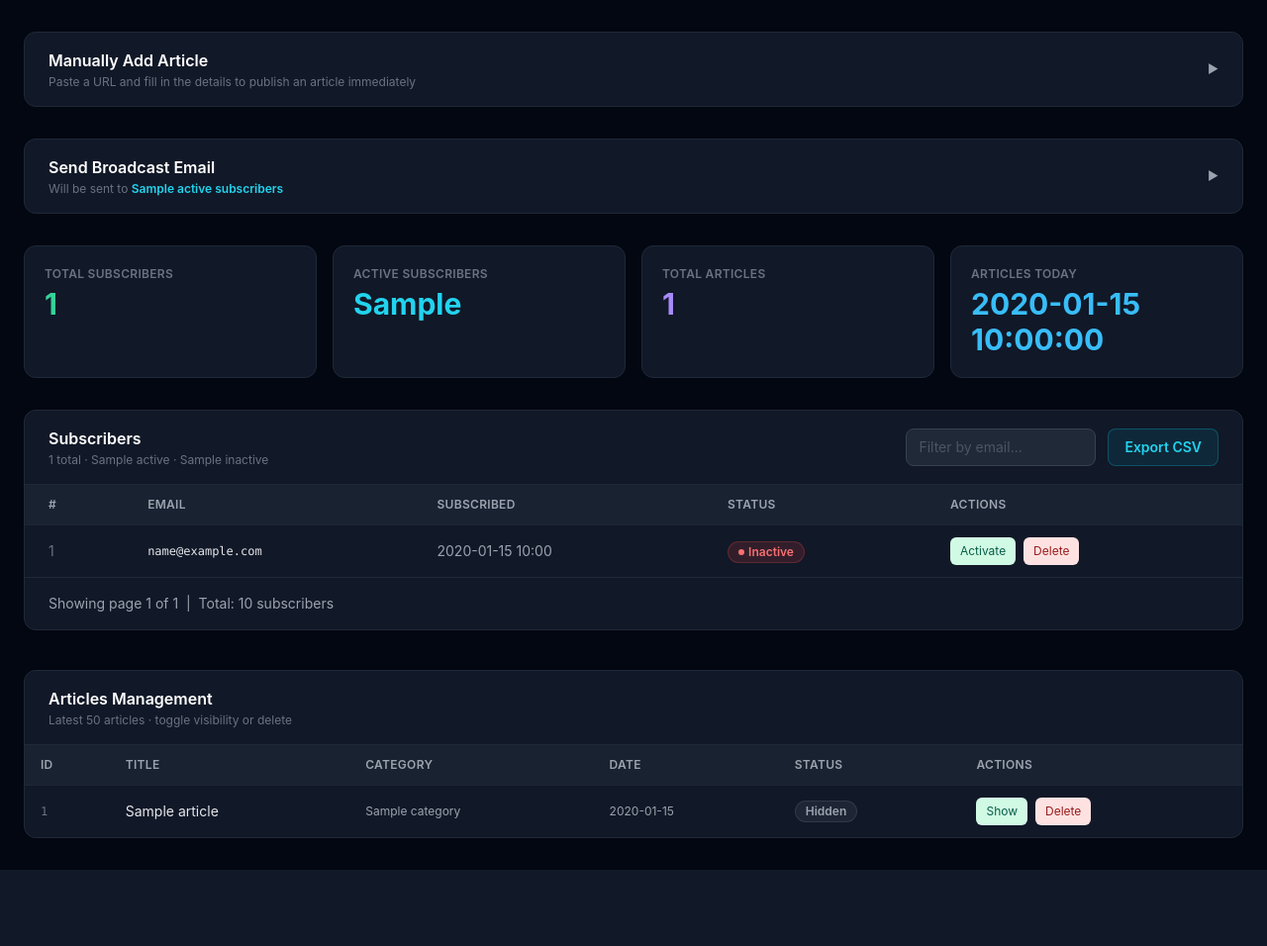
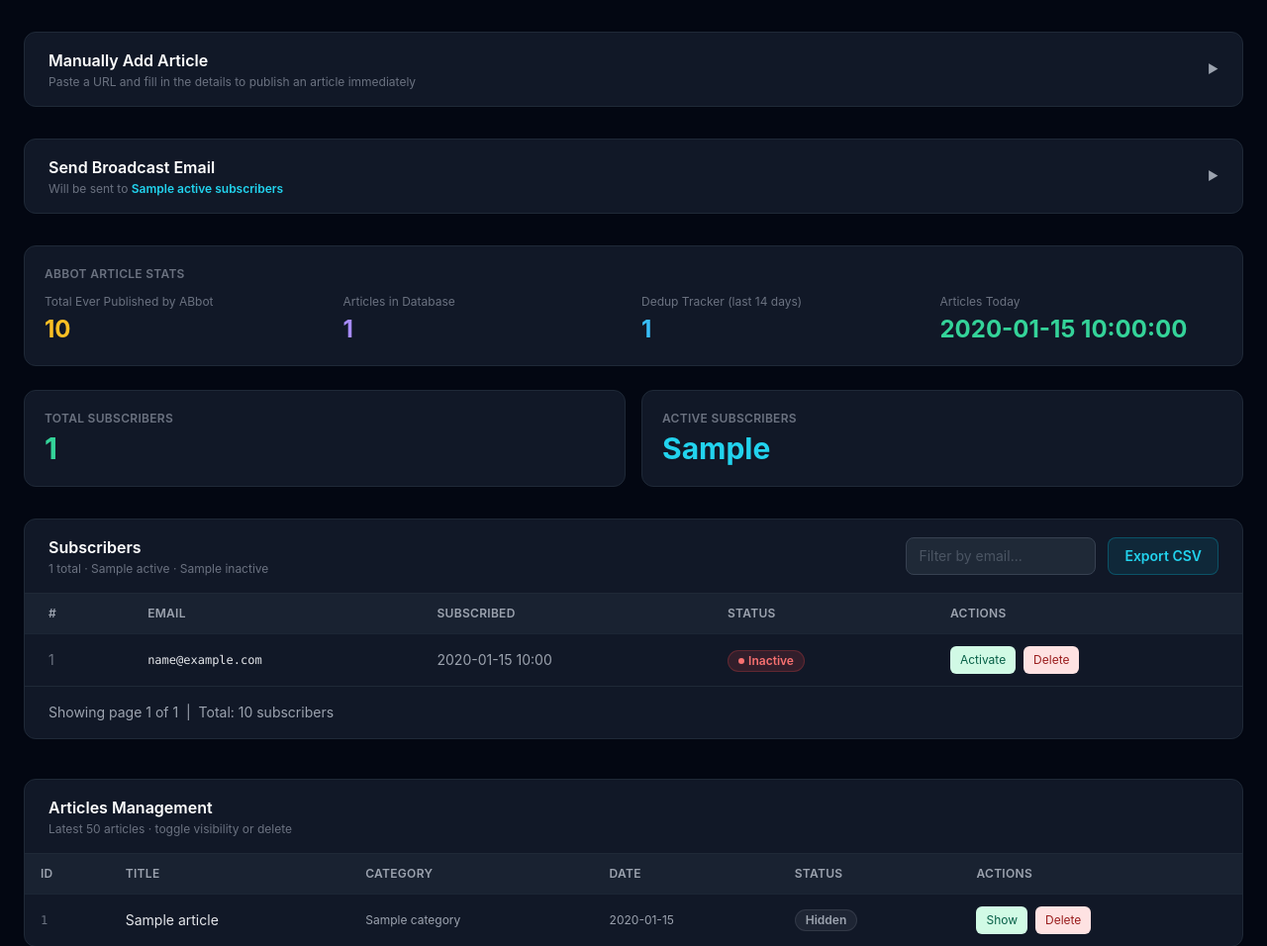
Before and after one commit to joetan79/ainews, a FastAPI app: template templates/admin.html in a window 1280 px wide. Shown: the part 61-1017 px from the top of the page at 99% size. Before the commit the page ends 940 px from the top, so only its background shows below. Run offline with FastAPI, Linux system fonts and the light colour scheme; the template is opened without the code that fills it: most values are stand-ins (such as "Sample title", 1, 10 or a date in 2020); some libraries are stand-ins or nearby versions.

Commit message:
Auto sync 2026-04-16 11:34:41 | main.py,templates/admin.html,

```diff
--- a/main.py
+++ b/main.py
@@ -10,6 +10,7 @@ import csv
 import io
 
 import httpx
+from apscheduler.schedulers.background import BackgroundScheduler
 
 from fastapi import FastAPI, Depends, Request, Header, HTTPException, Form
 from fastapi.responses import HTMLResponse, JSONResponse, StreamingResponse, RedirectResponse
@@ -20,7 +21,7 @@ from pydantic import BaseModel, EmailStr
 from sqlalchemy.orm import Session
 from dotenv import load_dotenv
 
-from database import get_db, init_db, NewsArticle, Subscriber
+from database import get_db, init_db, SessionLocal, NewsArticle, Subscriber
 
 logger = logging.getLogger(__name__)
 
@@ -57,9 +58,29 @@ app.mount("/static", StaticFiles(directory="static"), name="static")
 templates = Jinja2Templates(directory="templates")
 
 
+def clear_old_articles(days: int = 14):
+    """Delete NewsArticle records older than `days` days."""
+    db = SessionLocal()
+    try:
+        cutoff = datetime.utcnow() - timedelta(days=days)
+        deleted = db.query(NewsArticle).filter(NewsArticle.published_date < cutoff).delete()
+        db.commit()
+        logger.info(f"DB cleanup: deleted {deleted} articles older than {days} days")
+    except Exception as e:
+        db.rollback()
+        logger.error(f"DB cleanup error: {e}")
+    finally:
+        db.close()
+
+
 @app.on_event("startup")
 def on_startup():
     init_db()
+    clear_old_articles()  # immediate one-time cleanup on startup
+    scheduler = BackgroundScheduler()
+    scheduler.add_job(clear_old_articles, "cron", hour=3, minute=30, id="daily_db_cleanup")
+    scheduler.start()
+    logger.info("DB cleanup scheduled daily at 03:30")
 
 
 # ---------- helpers ----------
@@ -343,6 +364,29 @@ def past_coverage(request: Request, db: Session = Depends(get_db)):
     )
 
 
+def _read_agentbot_stats():
+    """Read cumulative stats from agentbot's data files on the same VPS."""
+    import json
+    from pathlib import Path
+    base = Path("/home/claudeProj/agentbot/data")
+
+    total_ever = None
+    try:
+        stats = json.loads((base / "article_stats.json").read_text())
+        total_ever = stats.get("total_ever")
+    except Exception:
+        pass
+
+    dedup_count = None
+    try:
+        dedup = json.loads((base / "published_articles.json").read_text())
+        dedup_count = len(dedup)
+    except Exception:
+        pass
+
+    return total_ever, dedup_count
+
+
 @app.get("/admin", response_class=HTMLResponse)
 def admin_page(
     request: Request,
@@ -377,6 +421,8 @@ def admin_page(
         NewsArticle.published_date.desc()
     ).limit(50).all()
 
+    abbot_total_ever, dedup_count = _read_agentbot_stats()
+
     return templates.TemplateResponse(
         "admin.html",
         {
@@ -392,6 +438,8 @@ def admin_page(
             "total_subs": total_subs,
             "articles": articles,
             "msg": msg,
+            "abbot_total_ever": abbot_total_ever,
+            "dedup_count": dedup_count,
         },
     )
 
--- a/templates/admin.html
+++ b/templates/admin.html
@@ -107,8 +107,31 @@
       </div>
     </div>
 
-    <!-- Stats Cards -->
-    <div class="grid grid-cols-2 md:grid-cols-4 gap-4 mb-8">
+    <!-- ABbot Article Stats (unified 4-stat row) -->
+    <div class="bg-gray-900 border border-gray-800 rounded-xl p-5 mb-6">
+      <p class="text-xs text-gray-500 uppercase tracking-wide font-semibold mb-3">ABbot Article Stats</p>
+      <div class="grid grid-cols-2 md:grid-cols-4 gap-4">
+        <div>
+          <p class="text-xs text-gray-500 mb-1">Total Ever Published by ABbot</p>
+          <p class="text-2xl font-bold text-amber-400">{{ abbot_total_ever if abbot_total_ever is not none else '—' }}</p>
+        </div>
+        <div>
+          <p class="text-xs text-gray-500 mb-1">Articles in Database</p>
+          <p class="text-2xl font-bold text-violet-400">{{ total_articles }}</p>
+        </div>
+        <div>
+          <p class="text-xs text-gray-500 mb-1">Dedup Tracker (last 14 days)</p>
+          <p class="text-2xl font-bold text-sky-400">{{ dedup_count if dedup_count is not none else '—' }}</p>
+        </div>
+        <div>
+          <p class="text-xs text-gray-500 mb-1">Articles Today</p>
+          <p class="text-2xl font-bold text-emerald-400">{{ today_articles }}</p>
+        </div>
+      </div>
+    </div>
+
+    <!-- Subscriber Stats Cards -->
+    <div class="grid grid-cols-2 gap-4 mb-8">
       <div class="bg-gray-900 border border-gray-800 rounded-xl p-5">
         <p class="text-xs text-gray-500 uppercase tracking-wide font-semibold mb-1">Total Subscribers</p>
         <p class="text-3xl font-bold text-emerald-400">{{ total_subs }}</p>
@@ -116,14 +139,6 @@
       <div class="bg-gray-900 border border-gray-800 rounded-xl p-5">
         <p class="text-xs text-gray-500 uppercase tracking-wide font-semibold mb-1">Active Subscribers</p>
         <p class="text-3xl font-bold text-cyan-400">{{ active_subs }}</p>
-      </div>
-      <div class="bg-gray-900 border border-gray-800 rounded-xl p-5">
-        <p class="text-xs text-gray-500 uppercase tracking-wide font-semibold mb-1">Total Articles</p>
-        <p class="text-3xl font-bold text-violet-400">{{ total_articles }}</p>
-      </div>
-      <div class="bg-gray-900 border border-gray-800 rounded-xl p-5">
-        <p class="text-xs text-gray-500 uppercase tracking-wide font-semibold mb-1">Articles Today</p>
-        <p class="text-3xl font-bold text-sky-400">{{ today_articles }}</p>
       </div>
     </div>
 
```
